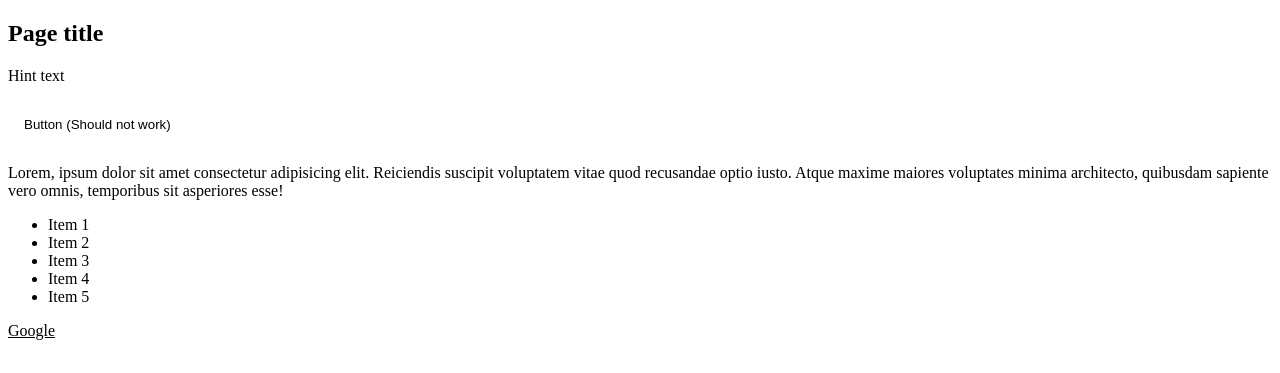
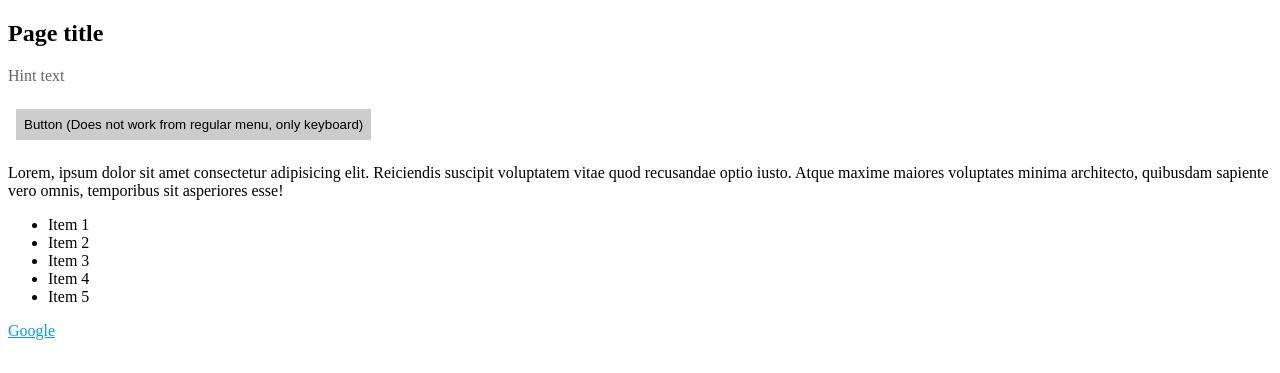
Before and after one commit to zubiden/js-playground, a plain HTML site: page webbot.html in a window 1280 px wide. Shown: the top 373 px of the page. Drawn offline with Linux system fonts and the light colour scheme; a script that the page names is missing.

Commit message:
Fix default colors

```diff
--- a/webbot.html
+++ b/webbot.html
@@ -34,15 +34,15 @@
         }
 
         .hint {
-            color: var(--tg-theme-hint-color, "#cccccc");
+            color: var(--tg-theme-hint-color, #666666);
         }
 
         a {
-            color: var(--tg-theme-link-color);
+            color: var(--tg-theme-link-color, #0099ff);
         }
 
         button {
-            background-color: var(--tg-theme-button-color, "#cccccc");
+            background-color: var(--tg-theme-button-color, #cccccc);
             color: var(--tg-theme-button-text-color);
             border: none;
             padding: 0.5rem;
@@ -55,7 +55,7 @@
 <body>
     <h2>Page title</h2>
     <p class="hint">Hint text</p>
-    <button id="button">Button (Should not work)</button>
+    <button id="button">Button (Does not work from regular menu, only keyboard)</button>
     <p>Lorem, ipsum dolor sit amet consectetur adipisicing elit. Reiciendis suscipit voluptatem vitae quod recusandae
         optio iusto. Atque maxime maiores voluptates minima architecto, quibusdam sapiente vero omnis, temporibus sit
         asperiores esse!</p>
```
